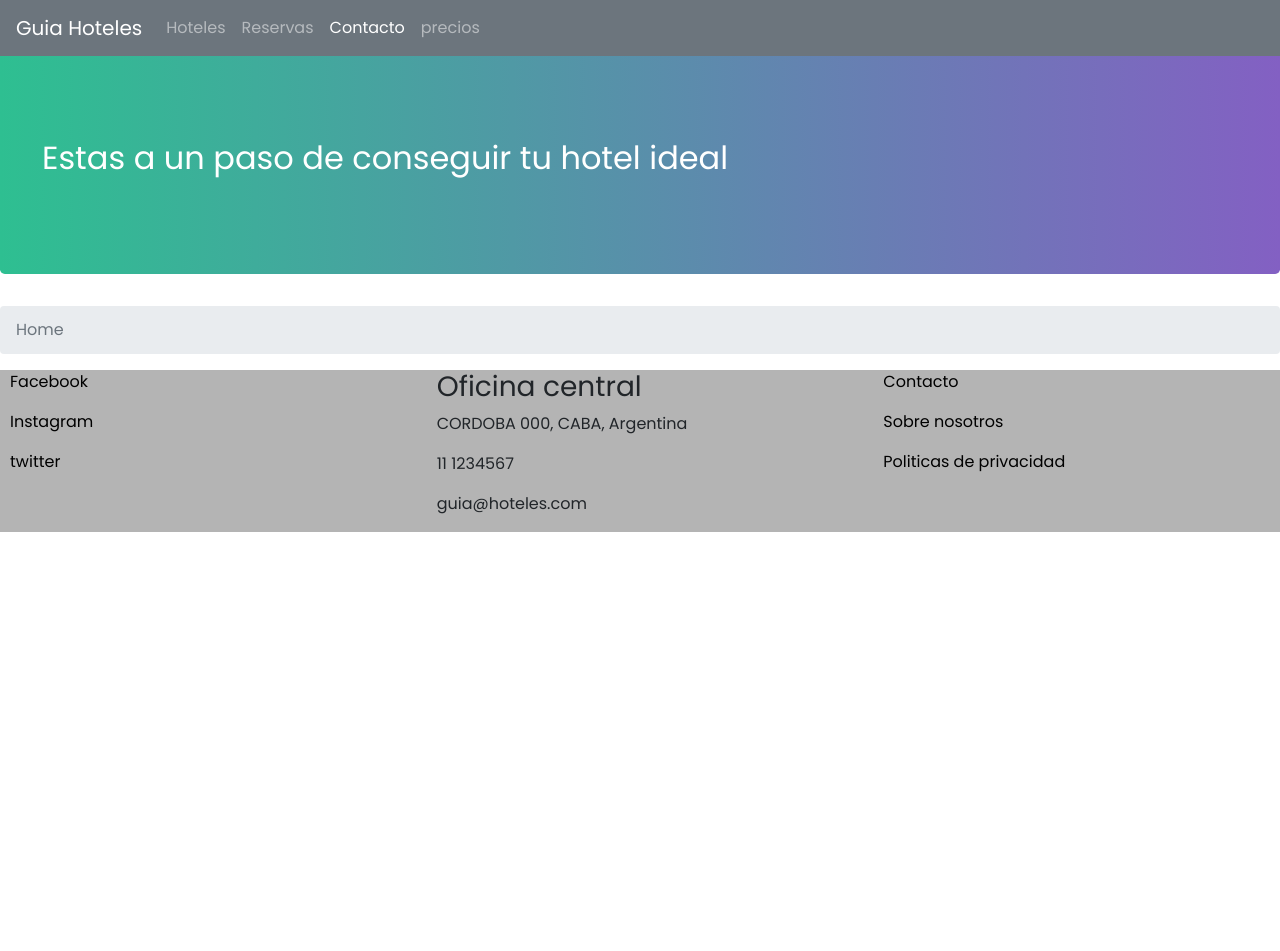
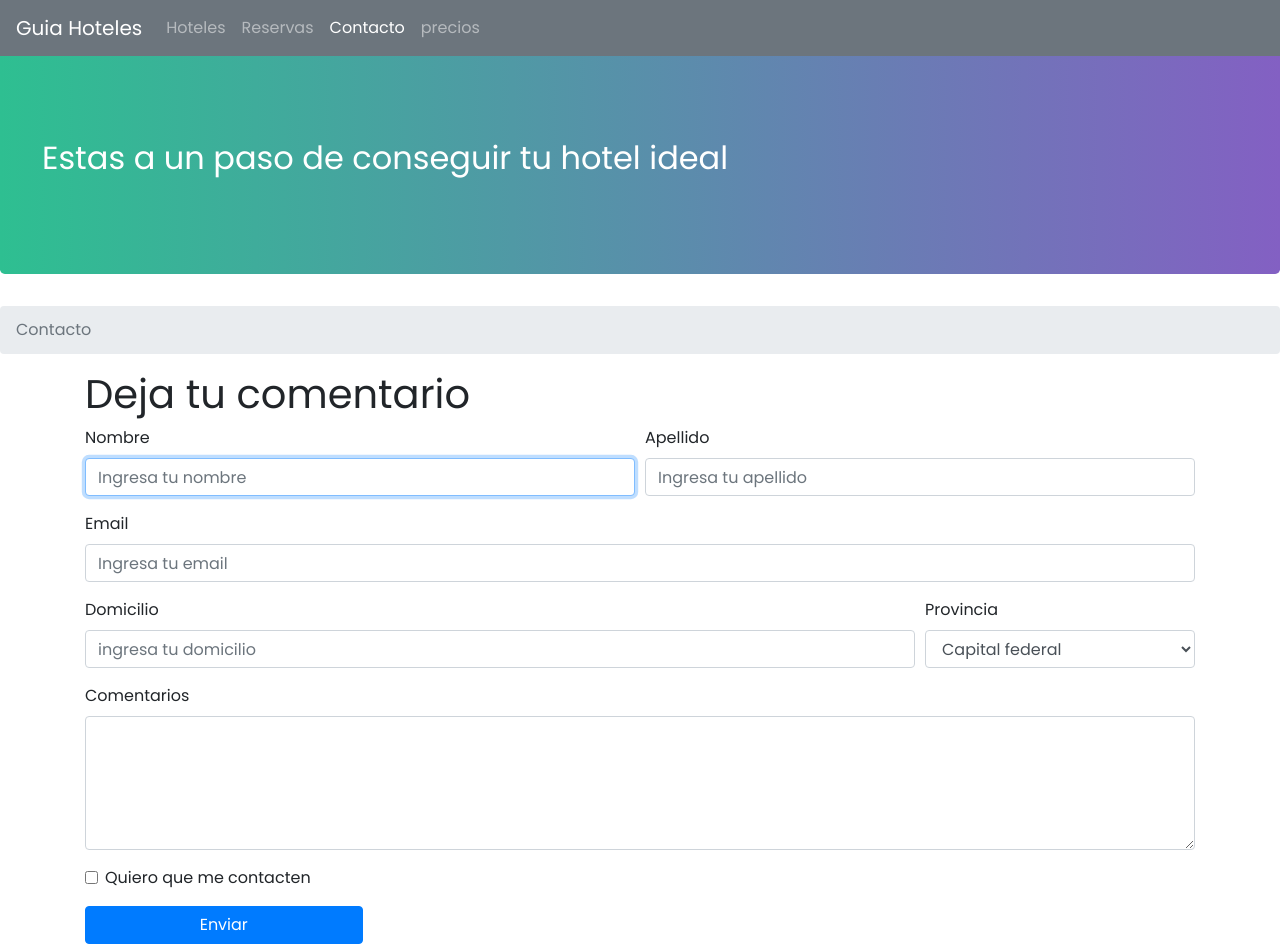
Before and after one commit to Ahlerdam/Bootstrap-Proyect, a website: page contacto.html in a window 1280 px wide. Shown: the top 951 px of the page. Before the commit the page ends 800 px from the top, so only its background shows below. Drawn offline with nearby package versions, Linux system fonts and the light colour scheme.

Commit message:
Creacion de formulario de contacto

```diff
--- a/contacto.html
+++ b/contacto.html
@@ -4,6 +4,7 @@
         <meta charset="UTF-8">
         <meta name="viewport" content="width=device-width, initial-scale=1.0">
         <meta http-equiv="X-UA-Compatible" content="ie=edge">
+        <link rel="stylesheet" href="https://cdnjs.cloudflare.com/ajax/libs/animate.css/3.7.2/animate.min.css">
         <link href="https://fonts.googleapis.com/css?family=Poppins&display=swap" rel="stylesheet">
         <link rel="stylesheet" href="https://stackpath.bootstrapcdn.com/bootstrap/4.3.1/css/bootstrap.min.css">
         <link rel="stylesheet" href="/css/main.css">
@@ -37,7 +38,7 @@
         <!-- inicio encabezado -->
             <div class="jumbotron ">
                 <div class="row">
-                    <div class="col">
+                    <div class="col animated bounceInLeft">
                         <h2>Estas a un paso de conseguir tu hotel ideal</h2>
                     </div>
                 </div>
@@ -47,10 +48,56 @@
 
             <nav aria-label="breadcrumb">
                 <ol class="breadcrumb">
-                    <li class="breadcrumb-item active" aria-current="page">Home</li>
+                    <li class="breadcrumb-item active" aria-current="page">Contacto</li>
                 </ol>
             </nav>
         <!-- #endregion -->
+        <div class="container">
+            <h1>
+                Deja tu comentario
+            </h1>
+            <form>
+                <div class="form-row">
+                    <div class="form-group col-sm-6">
+                        <label for="Nombre">Nombre</label>
+                        <input type="text" class="form-control" id="nombre" placeholder="Ingresa tu nombre" autofocus>
+                    </div>
+                    <div class="form-group col-sm-6">
+                        <label for="apellido">Apellido</label>
+                        <input type="text" class="form-control" id="apellido" placeholder="Ingresa tu apellido">
+                    </div>
+                </div>
+                <div class="form-group">
+                    <label for="email">Email</label>
+                    <input class="form-control" type="email" id="email" placeholder="Ingresa tu email">
+                </div>
+                <div class="form-row">
+                    <div class="form-group col-sm-9">
+                        <label for="domicilio">Domicilio</label>
+                        <input class="form-control" type="text" id="domicilio" placeholder="ingresa tu domicilio">
+                    </div>
+                    <div class="form-group col-sm-3">
+                        <label for="provincia">Provincia</label>
+                        <select class="form-control" id="provincia">
+                            <option selected>Capital federal</option>
+                            <option>Mendoza</option>
+                            <option>Cordoba</option>
+                        </select>
+                    </div>
+                </div>
+                <div class="form-group">
+                    <label for="comentario">Comentarios</label>
+                    <textarea class="form-control" id="comentario" rows="5"></textarea>
+                </div>
+                <div class="form-group">
+                    <div class="form-check">
+                        <input class="form-check-input" type="checkbox" id="check">
+                        <label class="form-check-label" for="check">Quiero que me contacten</label>
+                    </div>
+                </div>
+                <button class="btn btn-primary" type="submit">Enviar</button>
+            </form>
+        </div>
         <footer>
             <div class="row">
                 <div class="col-sm-4 footer-enlaces">
@@ -75,7 +122,7 @@
                 <div class="col-sm-4">
                     <div class="footer-enlaces">
                         <p>
-                            <a href="#">Contacto</a>
+                            <a href="/contacto.html">Contacto</a>
                         </p>
                         <p>
                             <a href="#">Sobre nosotros</a>
--- a/css/main.css
+++ b/css/main.css
@@ -20,20 +20,29 @@
 }
 
 .btn{
-    width: 50%;
+    width: 25%;
 }
 
 footer{
-    background-color: rgb(180, 180, 180);
+    background-color:black;
     margin-top: 10px;
 }
 
+.footer-enlaces {
+    margin-top: 20px;
+}
+
+.footer-enlaces address {
+    color: white;
+}
+
+
 .footer-enlaces p a{
-    color:rgb(0, 0, 0);
+    color:rgb(252, 252, 252);
     padding: 10px;
-    margin-top: 10px;
+
 }
 
 .footer-enlaces p a:hover{
-    color: white;
+    color: rgb(141, 141, 141);
 }
```
Also changed, not shown: index.html (+7 -6 lines).
